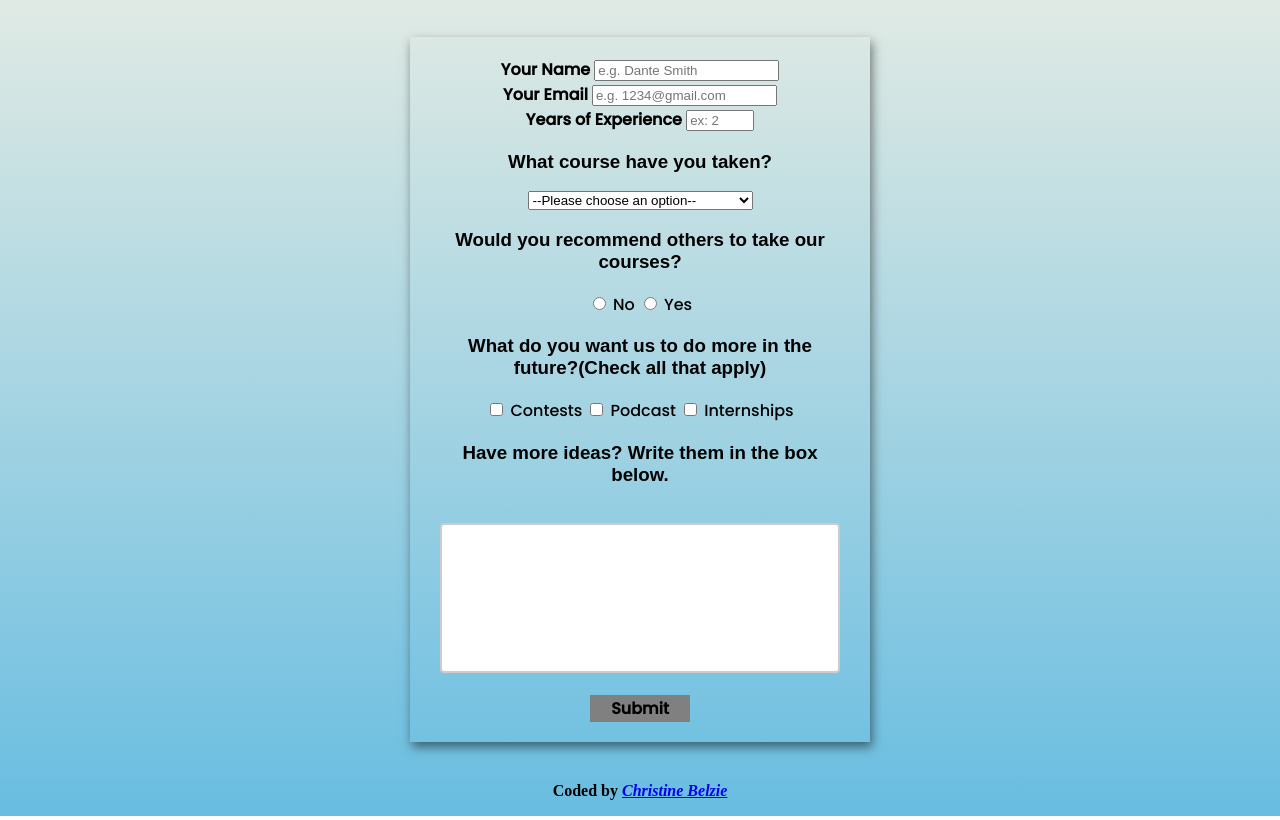
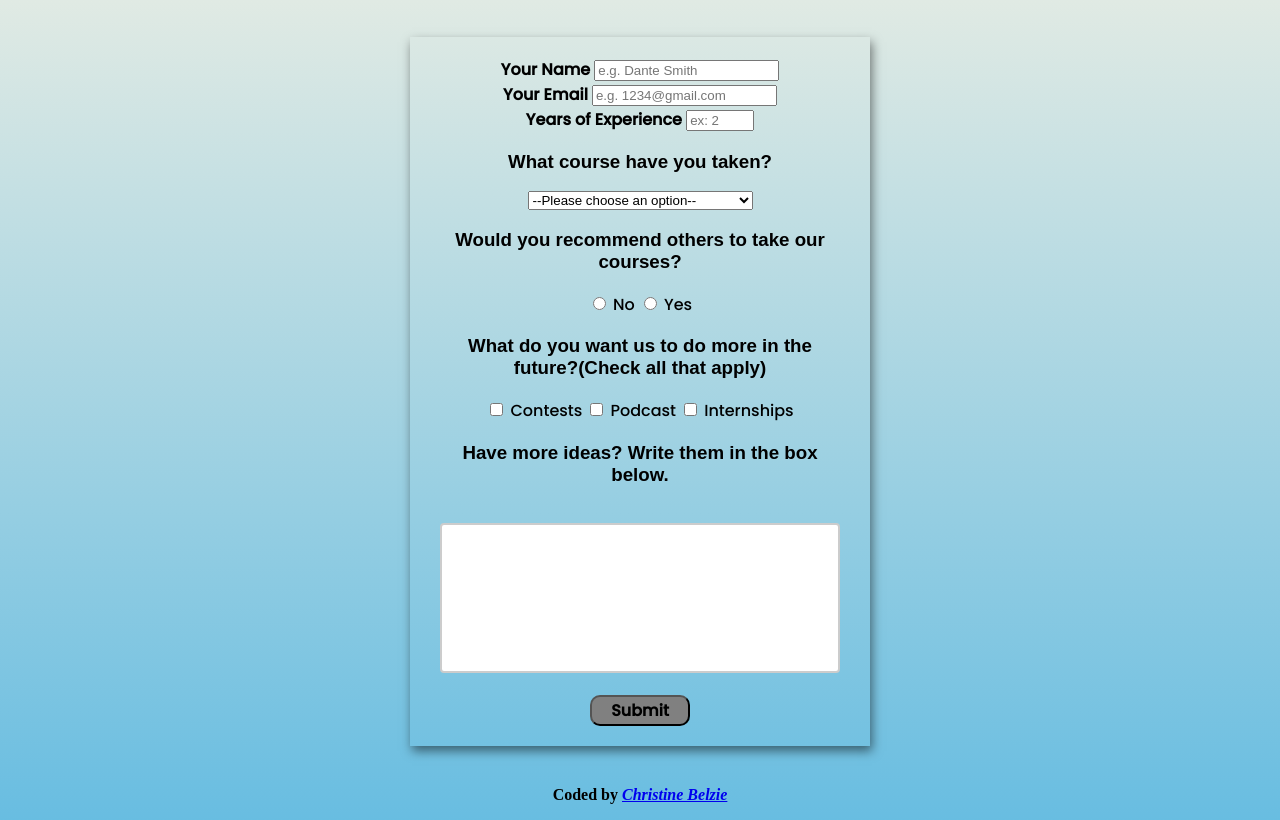
Before and after one commit to CBID2/Course-Feedback-Form, a plain HTML site: page index.html in a window 1280 px wide. Shown: the part 107-927 px from the top of the page. Drawn offline with Linux system fonts and the light colour scheme.

Commit message:
Made the button circular in line 60.

```diff
--- a/styles.css
+++ b/styles.css
@@ -57,7 +57,7 @@ h3{
 }
 button{
 	background-color: grey;
-	border: none;
+	border-radius: 10px;
 	width: 100px;
 	color: black;
 	padding: 15px, 32px;
```
